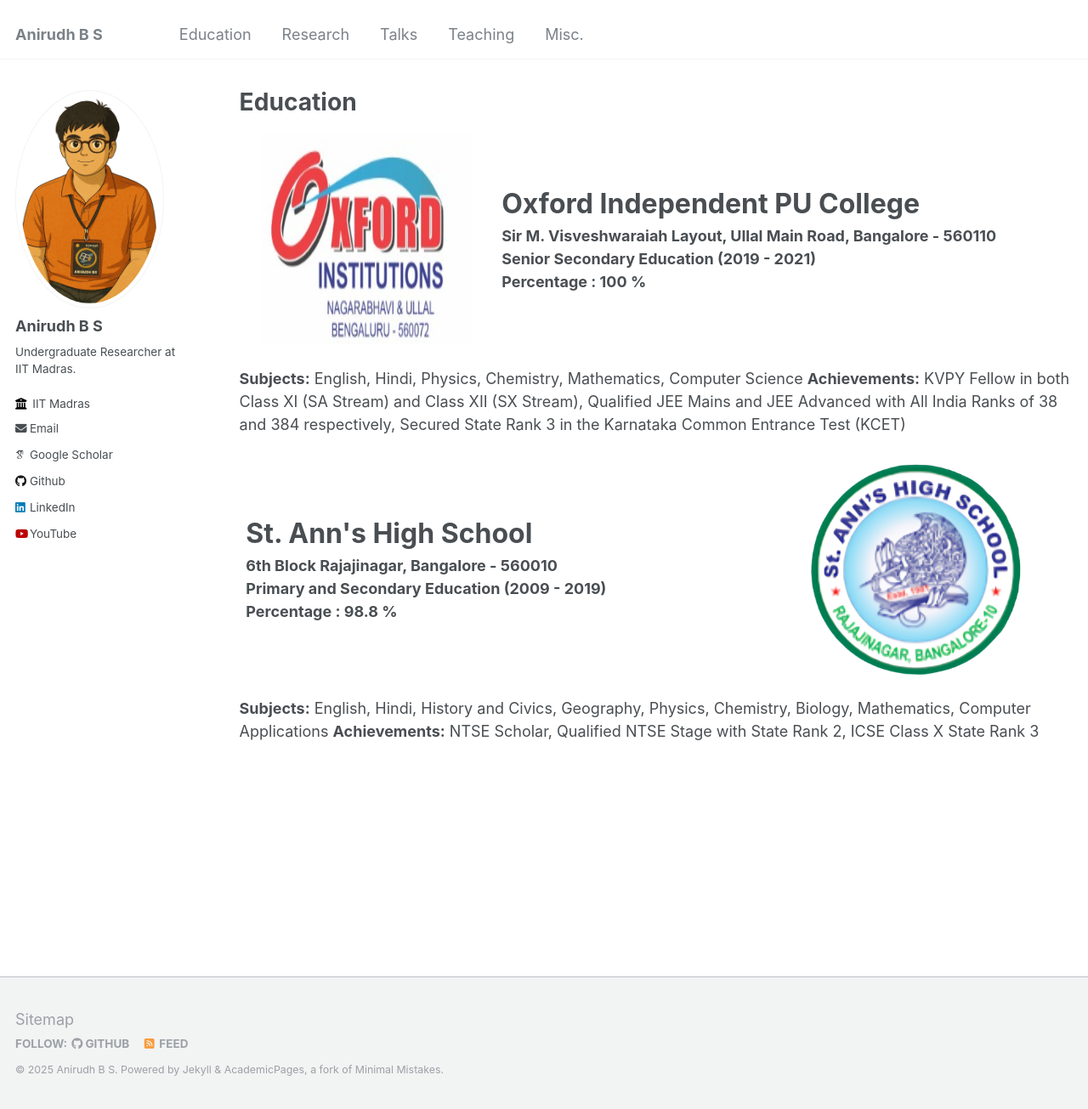
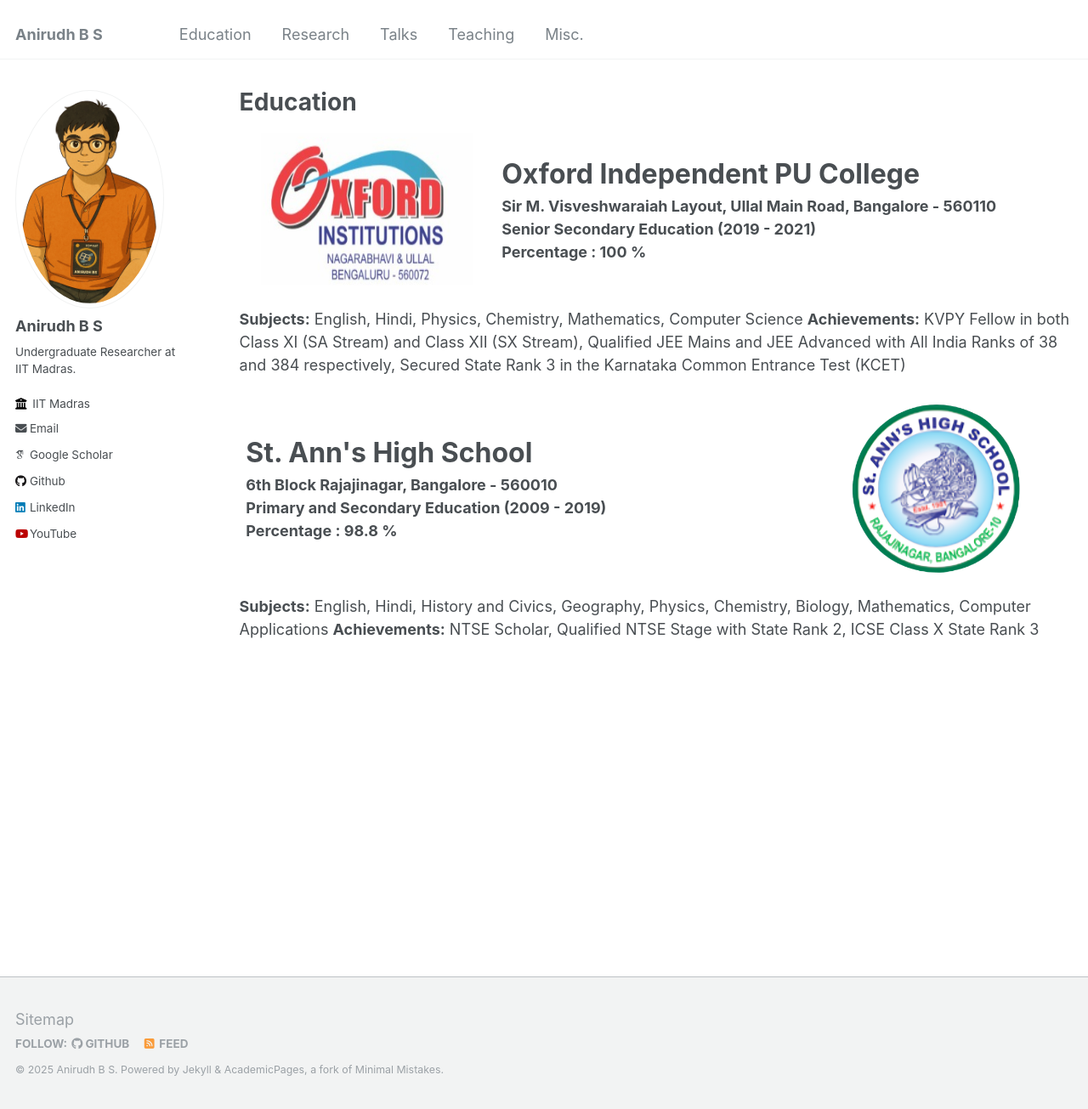
Before and after one commit to ANIRUDHBS1/ANIRUDHBS1.github.io, a Jekyll site: the page built from _pages/education.md, in a window 1280 px wide and 1305 px high. Shown: the whole window at 85% size. Built offline with Jekyll 4.4.1, drawn with Linux system fonts in a browser that asks for light colours; some web fonts are replaced.

Commit message:
Update education.md

```diff
--- a/_pages/education.md
+++ b/_pages/education.md
@@ -17,7 +17,7 @@ table, th, td {
 <tr>
 <th>
 <center>
-<img src="/images/OxfordPU.png" alt="Oxford PU" style="width: 250px; height: 250px;">
+<img src="/images/OxfordPU.png" alt="Oxford PU" style="width: 250px; height: 180px;">
 </center>
 </th>
 <th align="center">
@@ -42,7 +42,7 @@ table, th, td {
 </th>
 <th>
 <center>
-<img src="/images/StAnns.png" alt="St.Anns" style="width: 250px; height: 250px;">
+<img src="/images/StAnns.png" alt="St.Anns" style="width: 200px; height: 200px;">
 </center>
 </th>
 </tr>
```
